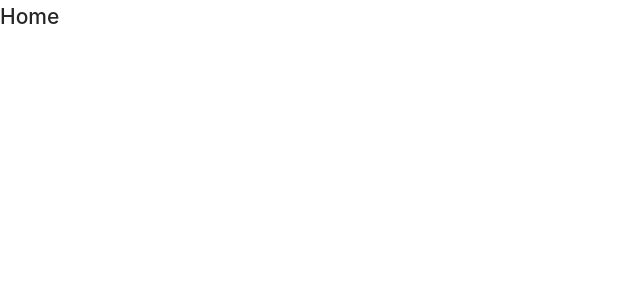
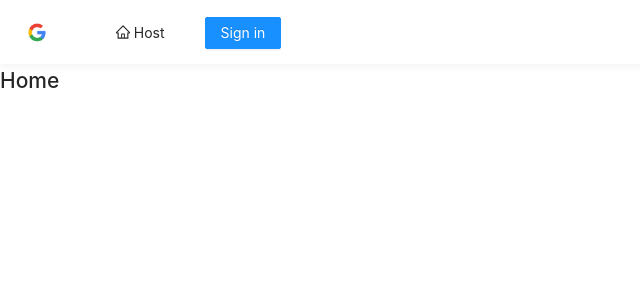
Before and after one commit to matias-rivera/book-it, a React (Create React App) app in the folder client/: page / in a window 1280 px wide. Shown: the top 300 px of the page, without its empty margins (0-640 px from the left). Built offline with nearby package versions, Linux system fonts and the light colour scheme.

Commit message:
Added Menubar

```diff
--- a/client/package.json
+++ b/client/package.json
@@ -3,6 +3,7 @@
     "version": "0.1.0",
     "private": true,
     "dependencies": {
+        "@ant-design/icons": "^4.6.2",
         "@apollo/client": "^3.3.20",
         "@testing-library/jest-dom": "^5.14.1",
         "@testing-library/react": "^11.2.7",
--- a/client/src/index.tsx
+++ b/client/src/index.tsx
@@ -2,12 +2,13 @@ import React, { useState } from "react";
 import ReactDOM from "react-dom";
 import { BrowserRouter as Router, Switch, Route } from "react-router-dom";
 import { ApolloProvider, ApolloClient, InMemoryCache } from "@apollo/client";
-import { Layout } from "antd";
+import { Layout, Affix } from "antd";
 import reportWebVitals from "./reportWebVitals";
 import "./styles/index.css";
 
 /* Components */
 import {
+    AppHeader,
     Home,
     Host,
     Listing,
@@ -36,6 +37,9 @@ const App = () => {
     return (
         <Router>
             <Layout id="app">
+                <Affix offsetTop={0} className="app__affix-header">
+                    <AppHeader viewer={viewer} setViewer={setViewer} />
+                </Affix>
                 <Switch>
                     <Route exact path="/" component={Home} />
                     <Route exact path="/host" component={Host} />
--- /dev/null
+++ b/client/src/sections/AppHeader/components/MenuItems/index.tsx
@@ -0,0 +1,73 @@
+import React from "react";
+import { Link } from "react-router-dom";
+import { useMutation } from "@apollo/client";
+
+import { Avatar, Button, Menu } from "antd";
+import { HomeOutlined, UserOutlined, LogoutOutlined } from "@ant-design/icons";
+
+import { Viewer } from "../../../../lib/types";
+import { LOG_OUT } from "../../../../lib/graphql/mutations";
+import { LogOut as LogOutData } from "../../../../lib/graphql/mutations/LogOut/__generated__/LogOut";
+import {
+    displaySuccessNotification,
+    displayErrorMessage,
+} from "../../../../lib/utils";
+
+const { Item, SubMenu } = Menu;
+
+interface Props {
+    viewer: Viewer;
+    setViewer: (viewer: Viewer) => void;
+}
+
+export const MenuItems = ({ viewer, setViewer }: Props) => {
+    const [logOut] = useMutation<LogOutData>(LOG_OUT, {
+        onCompleted: (data) => {
+            if (data && data.logOut) {
+                setViewer(data.logOut);
+                displaySuccessNotification("You've successfully logged out!");
+            }
+        },
+        onError: (data) => {
+            displayErrorMessage(
+                "Sorry! We weren't able to log you out. Please try again later"
+            );
+        },
+    });
+
+    const handleLogOut = () => {
+        logOut();
+    };
+
+    const subMenuLogin =
+        viewer.id && viewer.avatar ? (
+            <SubMenu title={<Avatar src={viewer.avatar} />}>
+                <Item key="/user">
+                    <Link to={`/user/${viewer.id}`}>
+                        <UserOutlined /> Profile
+                    </Link>
+                </Item>
+                <Item key="/logout">
+                    <div onClick={handleLogOut}>
+                        <LogoutOutlined /> Logout
+                    </div>
+                </Item>
+            </SubMenu>
+        ) : (
+            <Item>
+                <Link to="/login">
+                    <Button type="primary">Sign in</Button>
+                </Link>
+            </Item>
+        );
+    return (
+        <Menu mode="horizontal" selectable={false} className="menu">
+            <Item key="/host">
+                <Link to="/host">
+                    <HomeOutlined /> Host
+                </Link>
+            </Item>
+            {subMenuLogin}
+        </Menu>
+    );
+};
--- /dev/null
+++ b/client/src/sections/AppHeader/components/index.ts
@@ -0,0 +1 @@
+export * from "./MenuItems";
--- /dev/null
+++ b/client/src/sections/AppHeader/index.tsx
@@ -0,0 +1,33 @@
+import React from "react";
+import { Link } from "react-router-dom";
+
+import { Layout } from "antd";
+import { MenuItems } from "./components";
+import { Viewer } from "../../lib/types";
+
+import logo from "./assets/app-logo.jpg";
+
+interface Props {
+    viewer: Viewer;
+    setViewer: (viewer: Viewer) => void;
+}
+
+const { Header } = Layout;
+
+export const AppHeader = ({ viewer, setViewer }: Props) => {
+    return (
+        <Header className="app-header">
+            <div className="app-header__logo-search-section">
+                <div className="app-header__logo">
+                    <Link to="/">
+                        <img src={logo} alt="App Logo" />
+                    </Link>
+                </div>
+                {/* <div className="app-header__menu-section">
+                    <MenuItems viewer={viewer} setViewer={setViewer} />
+                </div> */}
+                <MenuItems viewer={viewer} setViewer={setViewer} />
+            </div>
+        </Header>
+    );
+};
--- a/client/src/sections/index.ts
+++ b/client/src/sections/index.ts
@@ -1,3 +1,4 @@
+export * from "./AppHeader";
 export * from "./Home";
 export * from "./Host";
 export * from "./Listing";
--- a/client/src/styles/index.css
+++ b/client/src/styles/index.css
@@ -45,7 +45,8 @@
     box-shadow: 0 2px 4px rgba(29, 34, 108, 0.1);
 }
 .app-header__menu-section {
-    float: right;
+    margin-left: auto;
+    margin-right: 1rem;
 }
 .app-header-skeleton {
     display: flex;
```
Also changed, not shown: client/src/sections/AppHeader/assets/app-logo.jpg (added), 1 other file (tests, documents, lock files or other folders).
